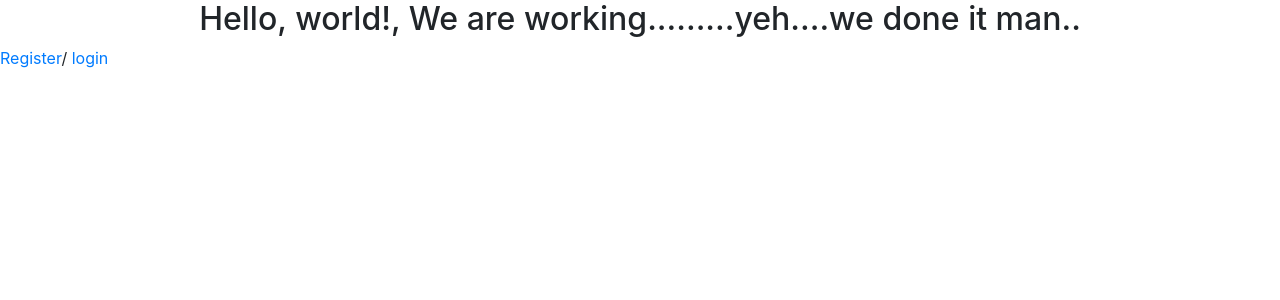
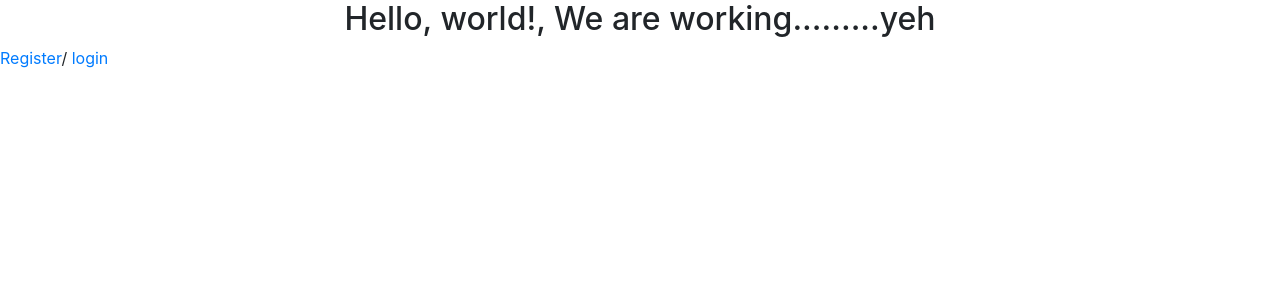
Before and after one commit to nikhilpatil29/SimpleDjangoProject, a Django app: page / in a window 1280 px wide. Shown: the top 300 px of the page. Run offline with Django 3.2, Linux system fonts and the light colour scheme; some libraries are stand-ins or nearby versions.

Commit message:
today20-9 commit ip change

```diff
--- a/templates/registration/index.html
+++ b/templates/registration/index.html
@@ -12,7 +12,7 @@
     <body>
         <div class='text-center'>
             {{ title }}
-            <h2>Hello, world!, We are working.........yeh....we done it man..</h2>
+            <h2>Hello, world!, We are working.........yeh</h2>
         </div>
         <div>
             <a href="{% url 'registration' %}">Register</a>/
```
